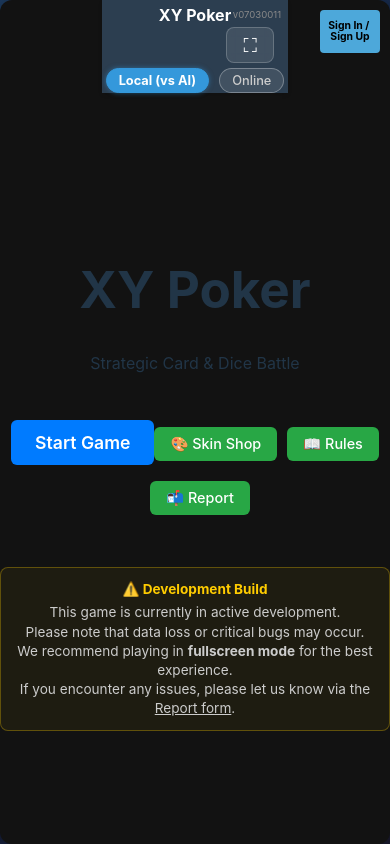
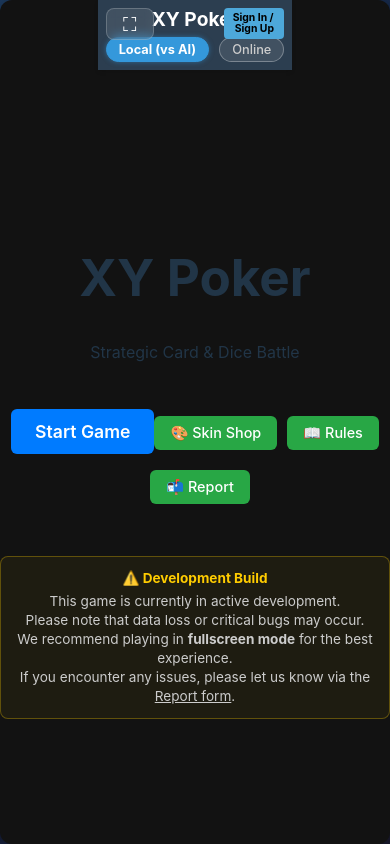
Before and after one commit to sotwat/xy-poker, a React (Vite) app: page / in a window 390 px wide. Built offline with nearby package versions, Linux system fonts and the light colour scheme; no server answers; the database is empty.

Commit message:
v07030014 Fix: Header layout overlapping bug in unified mobile view (remove inline styles and enforce absolute positioning boundaries)

```diff
--- a/src/App.css
+++ b/src/App.css
@@ -909,3 +909,51 @@ body:has(.game-result-overlay) .app-header {
   color: rgba(255,255,255,0.4);
   letter-spacing: 0.3em;
 }
+
+
+/* ======================================================= */
+/* Header Layout Fix for Unified UI (Lobby Overlap Bug)    */
+/* ======================================================= */
+.app-header {
+  position: relative !important;
+  min-height: 52px !important;
+  padding: 8px !important;
+  box-sizing: border-box !important;
+  display: flex !important;
+  flex-direction: column !important;
+  justify-content: center !important;
+}
+
+.header-title-row h1 {
+  font-size: 1.2rem !important;
+  padding: 0 45px !important;
+  margin: 0 !important;
+  line-height: 1.2 !important;
+}
+
+.btn-fullscreen {
+  position: absolute !important;
+  left: 8px !important;
+  top: 8px !important;
+  width: 32px !important;
+  height: 32px !important;
+  margin: 0 !important;
+}
+
+.auth-status {
+  position: absolute !important;
+  right: 8px !important;
+  top: 8px !important;
+  margin: 0 !important;
+  z-index: 100 !important;
+}
+
+.auth-status button {
+  padding: 4px 8px !important;
+  font-size: 0.65rem !important;
+}
+
+/* User logged-in info text styling to fit mobile container size */
+.auth-status span {
+  font-size: 0.65rem !important;
+}
--- a/src/App.tsx
+++ b/src/App.tsx
@@ -1465,7 +1465,7 @@ function App() {
       <header className={`app-header ${(phase === 'playing' || phase === 'scoring') ? 'battle-mode' : ''}`}>
         <div className="header-title-row">
           <h1>XY Poker</h1>
-          {showVersion && <span className="version">v07030011</span>}
+          {showVersion && <span className="version">v07030014</span>}
         </div>
 
         <button
@@ -1478,7 +1478,7 @@ function App() {
 
         {/* Auth Button (Top Right) */}
         {!isOnlineGame && phase !== 'playing' && (
-          <div className="auth-status" style={{ position: 'absolute', top: 10, right: 10, zIndex: 50 }}>
+          <div className="auth-status">
             {session ? (
               <div style={{ display: 'flex', gap: '10px', alignItems: 'center' }}>
                 <div style={{ display: 'flex', flexDirection: 'column', alignItems: 'flex-end', lineHeight: '1.2' }}>
```
Also changed, not shown: 1 other file (tests, documents, lock files or other folders).
